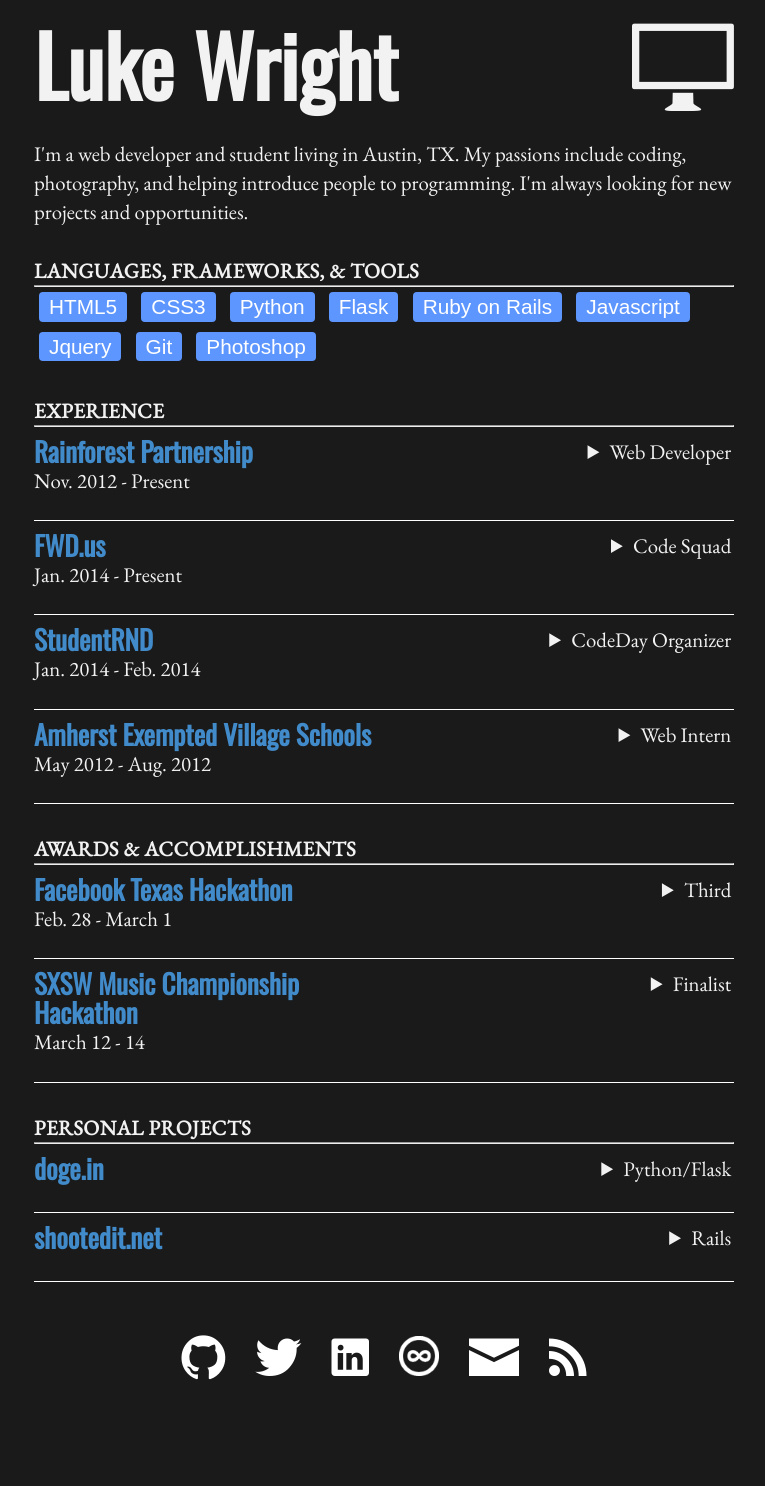
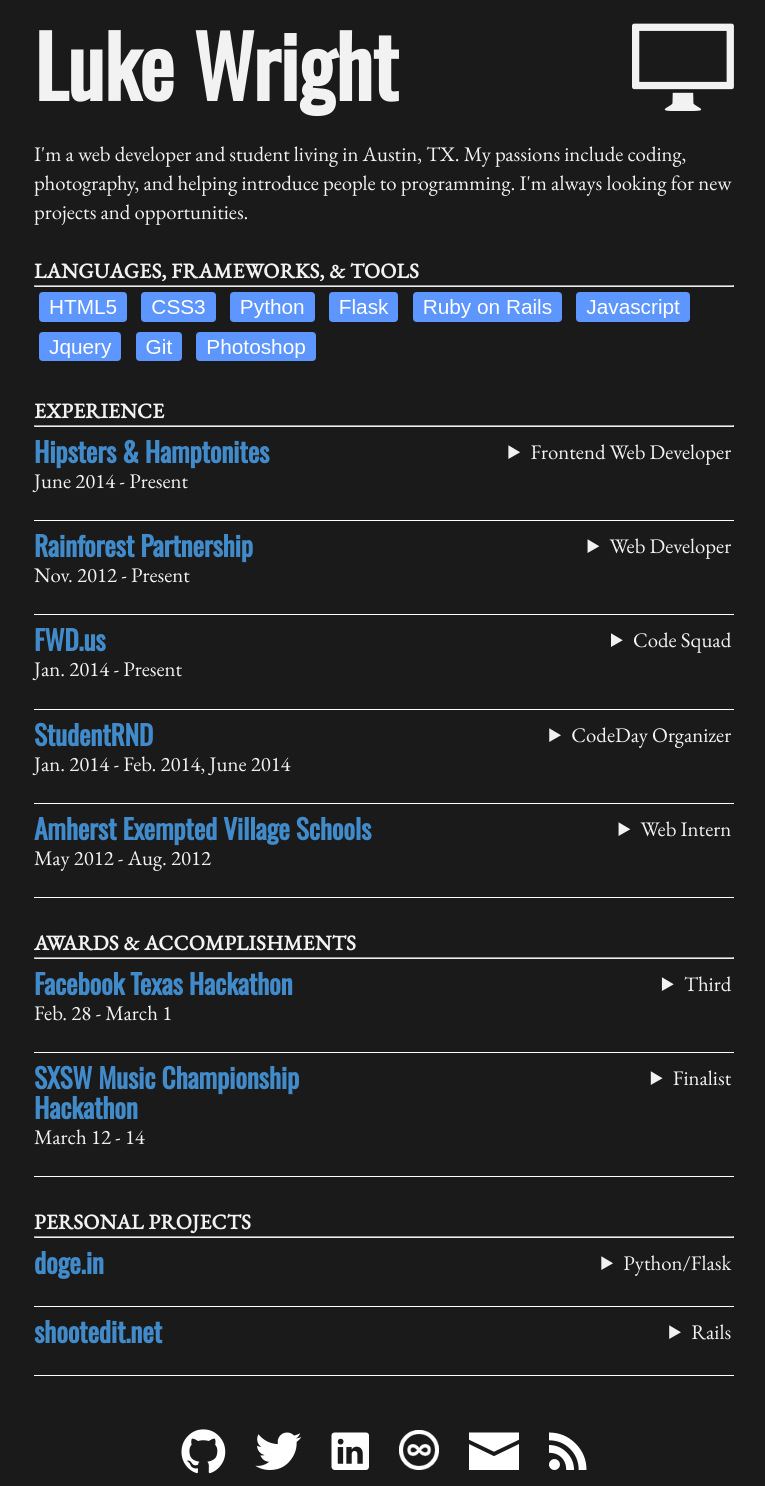
Before and after one commit to simplyluke/simplyluke.github.io, a Jekyll site: the page built from resume/index.html, in a window 1280 px wide. Shown: the whole page, without its empty margins (256-1021 px from the left). Built offline with Jekyll 4.4.1, drawn with Linux system fonts in a browser that asks for light colours; some web fonts are replaced; Markdown is read by kramdown in place of the engine named in the settings; before the commit the page ends 1392 px from its top, so only the background shows below that.

Commit message:
resume update

```diff
--- a/resume/index.html
+++ b/resume/index.html
@@ -28,6 +28,18 @@ title: Resume
 			<hr>
 			<div class="gig">
 				<div class="gig-left">
+					<h2><a href="http://www.hipstersandhamptonites.com/" target="_blank">Hipsters &amp; Hamptonites</a></h2>
+					<span class="date">June 2014 - Present</span>
+				</div>
+				<div class="gig-right">
+					<details>
+						<summary>Frontend Web Developer</summary>
+						<p>I work closely with the core team to implement client designs and create modern, beautiful, and fast web applications.</p>
+					</details>
+				</div>
+			</div>
+			<div class="gig">
+				<div class="gig-left">
 					<h2><a href="http://rainforestpartnership.org" target="_blank">Rainforest Partnership</a></h2>
 					<span class="date">Nov. 2012 - Present</span>
 				</div>
@@ -35,6 +47,7 @@ title: Resume
 					<details>
 						<summary>Web Developer</summary>
 						<p>I developed and manage our websites in addition to helping provide direction for the organization.</p>
+						<p>Starting in the summer of 2014 I joined the core team as a full time employee of the organization.</p>
 					</details>
 				</div>
 			</div>
@@ -53,12 +66,13 @@ title: Resume
 			<div class="gig">
 				<div class="gig-left">
 					<h2><a href="https://studentrnd.org/" target="_blank">StudentRND</a></h2>
-					<span class="date">Jan. 2014 - Feb. 2014</span>
+					<span class="date">Jan. 2014 - Feb. 2014, June 2014</span>
 				</div>
 				<div class="gig-right">
 					<details>
 						<summary>CodeDay Organizer</summary>
 						<p>I was the primary organizer for Austin's first CodeDay hackathon. I contacted local venues, sponsors, and marketed the event to local students.</p>
+						<p>I assisted in running Austin's second CodeDay in June.</p>
 					</details>
 				</div>
 			</div>
```
